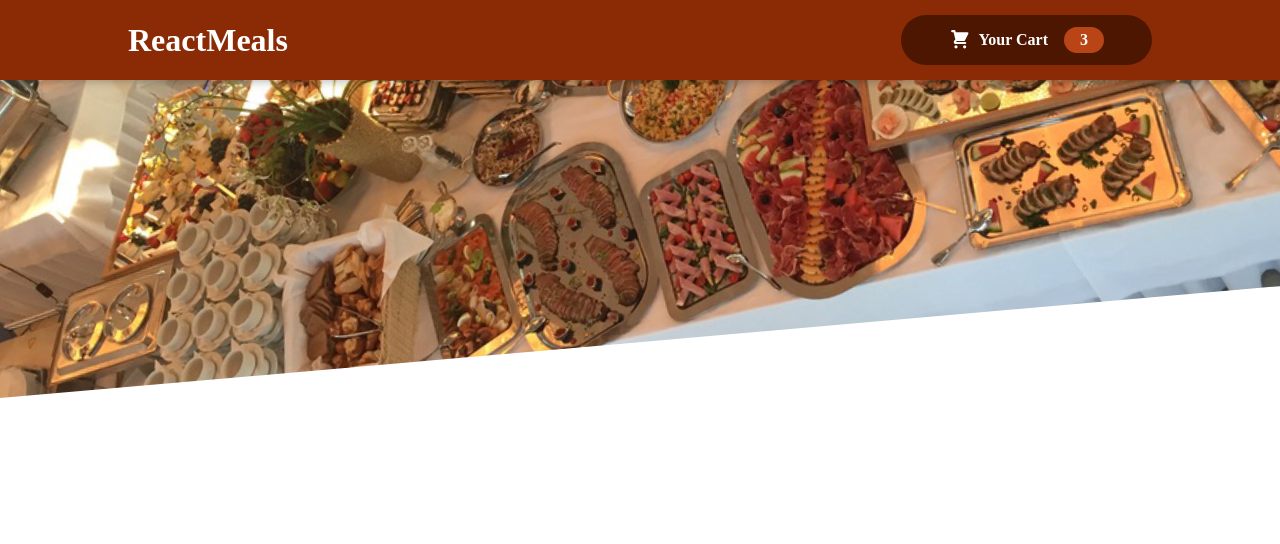
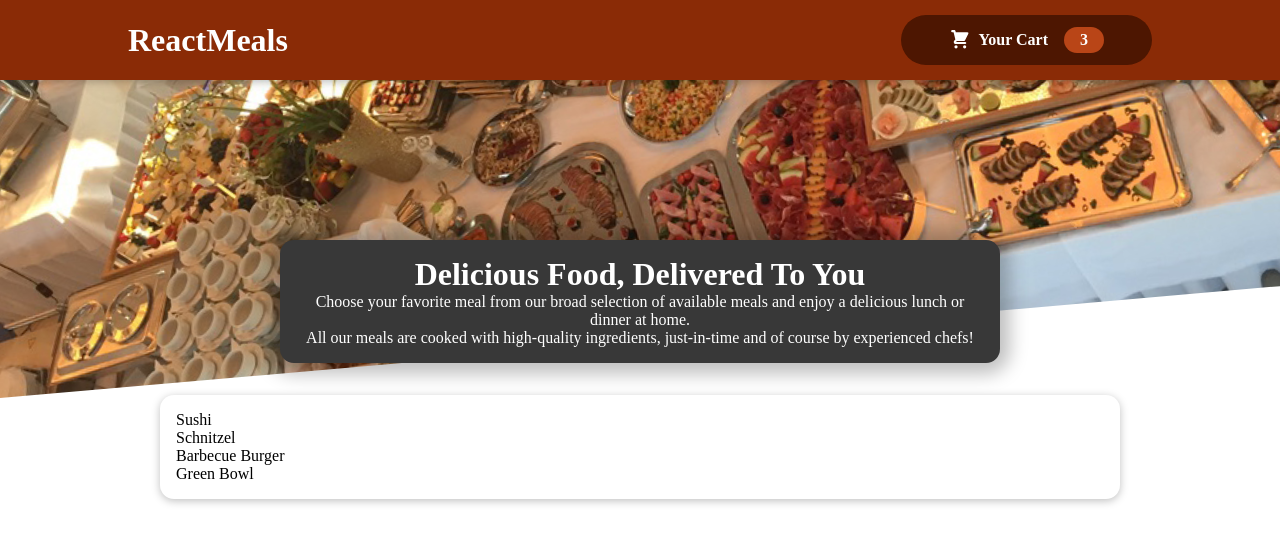
Before and after one commit to 2201monesh/food-ordering-app, a React (Create React App) app: page / in a window 1280 px wide. Shown: the top 544 px of the page. Built offline with nearby package versions, Linux system fonts and the light colour scheme; the HTML template or start-up script is replaced by a standard one.

Commit message:
Adding MealItem component

```diff
--- a/src/App.js
+++ b/src/App.js
@@ -1,10 +1,14 @@
 import React from 'react';
 import Header from './components/Layout/Header';
+import Meals from './components/Meals/Meals';
 
 function App() {
   return (
     <React.Fragment>
       <Header />
+      <main>
+        <Meals />
+      </main>
     </React.Fragment>
   );
 }
--- /dev/null
+++ b/src/components/Meals/AvailableMeals.js
@@ -0,0 +1,45 @@
+import Card from '../UI/Card';
+
+const DUMMY_MEALS = [
+  {
+    id: 'm1',
+    name: 'Sushi',
+    description: 'Finest fish and veggies',
+    price: 22.99,
+  },
+  {
+    id: 'm2',
+    name: 'Schnitzel',
+    description: 'A german specialty!',
+    price: 16.5,
+  },
+  {
+    id: 'm3',
+    name: 'Barbecue Burger',
+    description: 'American, raw, meaty',
+    price: 12.99,
+  },
+  {
+    id: 'm4',
+    name: 'Green Bowl',
+    description: 'Healthy...and green...',
+    price: 18.99,
+  },
+];
+
+const AvailableMeals = () => {
+
+    const mealsList = DUMMY_MEALS.map(meal => <li>{meal.name}</li>)
+
+    return(
+        <section className="meals">
+        <Card>
+            <ul>
+                {mealsList}
+            </ul>
+        </Card>
+        </section>
+    )
+}
+
+export default AvailableMeals;
--- /dev/null
+++ b/src/components/Meals/Meals.js
@@ -0,0 +1,14 @@
+import React from "react";
+import AvailableMeals from "./AvailableMeals";
+import MealsSummary from "./MealsSummary";
+
+const Meals= () => {
+    return(
+    <React.Fragment>
+      <MealsSummary />
+      <AvailableMeals />
+    </React.Fragment>
+    )
+}
+
+export default Meals;
--- /dev/null
+++ b/src/components/Meals/MealsSummary.js
@@ -0,0 +1,17 @@
+const MealsSummary = () => {
+    return(
+    <section className='summary'>
+      <h2>Delicious Food, Delivered To You</h2>
+      <p>
+        Choose your favorite meal from our broad selection of available meals
+        and enjoy a delicious lunch or dinner at home.
+      </p>
+      <p>
+        All our meals are cooked with high-quality ingredients, just-in-time and
+        of course by experienced chefs!
+      </p>
+    </section>
+    )
+}
+
+export default MealsSummary;
--- /dev/null
+++ b/src/components/UI/Card.js
@@ -0,0 +1,7 @@
+const Card = (props) => {
+    return <div className="card">
+        {props.children}
+    </div>
+}
+
+export default Card;
--- a/src/index.css
+++ b/src/index.css
@@ -96,3 +96,77 @@
     transform: scale(1);
   }
 }
+
+.summary {
+  text-align: center;
+  max-width: 45rem;
+  width: 90%;
+  margin: auto;
+  margin-top: -10rem;
+  position: relative;
+  background-color: #383838;
+  color: white;
+  border-radius: 14px;
+  padding: 1rem;
+  box-shadow: 0 1px 18px 10px rgba(0, 0, 0, 0.25);
+}
+
+.summary h2 {
+  font-size: 2rem;
+  margin-top: 0;
+}
+
+.meals {
+  max-width: 60rem;
+  width: 90%;
+  margin: 2rem auto;
+  animation: meals-appear 1s ease-out forwards;
+}
+
+.meals ul {
+  list-style: none;
+  margin: 0;
+  padding: 0;
+}
+
+@keyframes meals-appear {
+  from {
+    opacity: 0;
+    transform: translateY(3rem);
+  }
+
+  to {
+    opacity: 1;
+    transform: translateY(0);
+  }
+}
+
+.card{
+  padding: 1rem;
+  box-shadow: 0 2px 8px rgba(0, 0, 0, 0.25);
+  border-radius: 14px;
+  background-color: white;
+}
+
+.meal {
+  display: flex;
+  justify-content: space-between;
+  margin: 1rem;
+  padding-bottom: 1rem;
+  border-bottom: 1px solid #ccc;
+}
+
+.meal h3 {
+  margin: 0 0 0.25rem 0;
+}
+
+.description {
+  font-style: italic;
+}
+
+.price {
+  margin-top: 0.25rem;
+  font-weight: bold;
+  color: #ad5502;
+  font-size: 1.25rem;
+}
```
Also changed, not shown: src/components/Meals/MealItem/MealItem.js (added).
